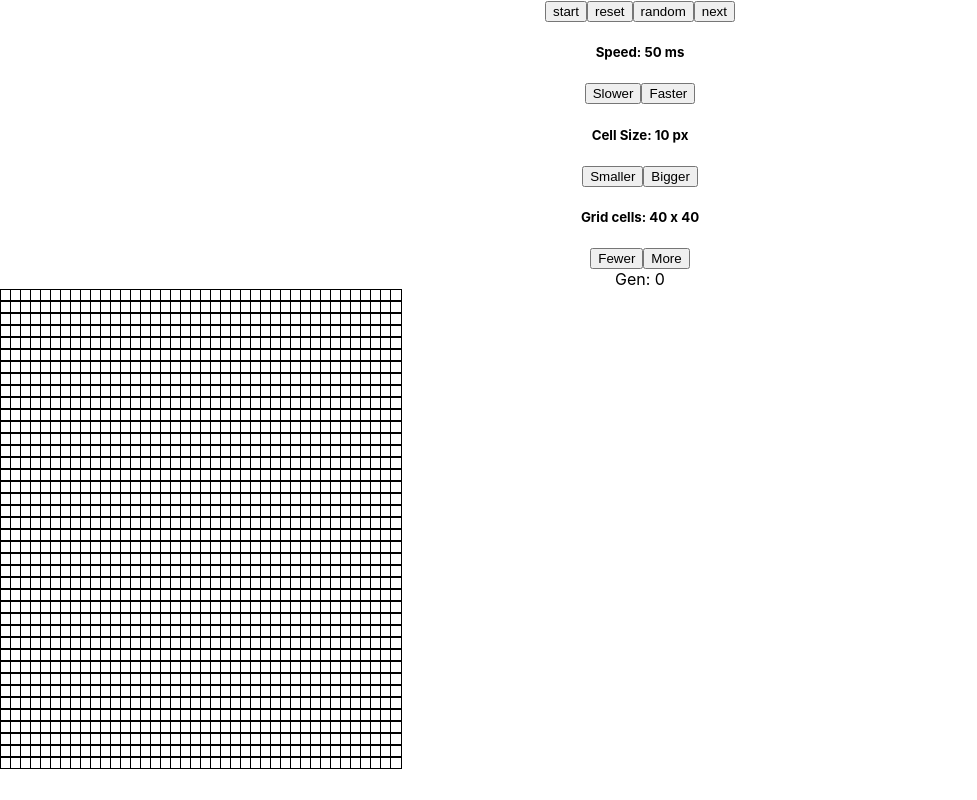
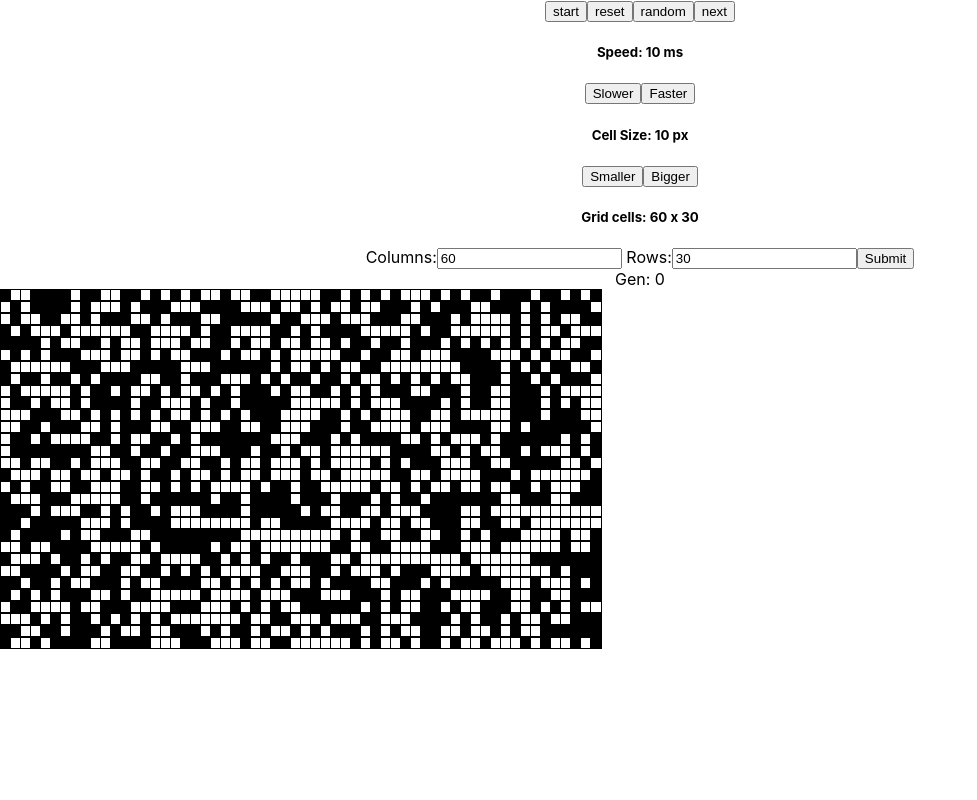
Before and after one commit to ignaciosm/game-of-life, a React (Create React App) app: page / in a window 1280 px wide. Shown: the whole page, without its empty margins (0-977 px from the left). Built offline with nearby package versions, Linux system fonts and the light colour scheme.

Commit message:
stretch done

```diff
--- a/src/components/Grid.js
+++ b/src/components/Grid.js
@@ -1,48 +1,48 @@
-import React, { useState, useEffect } from 'react'
+import React, { useState, useEffect, useCallback } from 'react'
 
 
 const Grid = () => {
-    const [gridSize, setGridSize] = useState(40)
-    const numCols = gridSize;
-    const numRows = numCols;
+    // GRID SIZE
+    const [gridSize, setGridSize] = useState({
+        cols: 60,
+        rows: 30
+    });
+
+    // const numCols = gridSize.cols;
+    // const numRows = gridSize.rows;
 
 
     // BUILD EMPTY GRID
     const emptyGrid = () => {
-        let cols = [];
-        for (let i = 0; i < numCols; i++) {
-            cols.push(Array.from(Array(numRows), () => 0))
-            // console.log('pairs', cols)
+        let rows = [];
+        for (let i = 0; i < gridSize.rows; i++) {
+            rows.push(Array.from(Array(gridSize.cols), () => 0))
+            // console.table(rows)
         }
-        return cols
+        return rows
     }
 
     // BUILD RANDOM GRID
     const randomGrid = () => {
-        let cols = [];
-        for (let i = 0; i < numCols; i++) {
-            cols.push(Array.from(Array(numRows), () => Math.floor(Math.random() * 2)))
-            // console.log('pairs', cols)
+        let rows = [];
+        for (let i = 0; i < gridSize.rows; i++) {
+            rows.push(Array.from(Array(gridSize.cols), () => Math.floor(Math.random() * 2)))
+            // console.table(rows)
         }
-        return cols
+        return rows
     }
 
 
+
     // STATE
-    const [grid, setGrid] = useState(emptyGrid())
-    // const [gridNew, setGridNew] = useState(buildGrid())
+    const [grid, setGrid] = useState(randomGrid())
     const [running, setRunning] = useState(false)
     const [gen, setGen] = useState(0)
-    // const [count, setCount] = useState(0)
-    const [speed, setSpeed] = useState(50)
+    const [speed, setSpeed] = useState(10)
     const [cellSize, setCellSize] = useState(10)
 
 
-
-    const toggle = () => {
-        running ? setRunning(false) : setRunning(true)
-        console.log('clicked start/stop')
-    }
+    // CONTROLLERS
 
     const reset = () => {
         setRunning(false);
@@ -72,24 +72,30 @@ const Grid = () => {
         if (cellSize > 1) { setCellSize(cellSize - 1) }
     }
 
-    const biggerGrid = () => {
-        setGridSize(gridSize + 1)
+
+    const changeGridSize = e => {
+        setGridSize({ ...gridSize, [e.target.name]: Number(e.target.value) });
+        console.log(e.target.name, Number(e.target.value))
     }
 
-    const smallerGrid = () => {
-        if (gridSize > 1) { setGridSize(gridSize - 1) }
+    const submitGridSize = e => {
+        e.preventDefault();
+        // setGrid(emptyGrid(gridSize.rows, gridSize.cols));
+        setGrid(emptyGrid(gridSize.rows, gridSize.cols))
+        console.log('submit')
     }
 
-    const select = (y, x) => {
+    const select = (row_index, col_index) => {
         if (!running) {
-            console.log('x:', x, 'y:', y);
+            console.log('row:', row_index, 'col:', col_index);
             let modGrid = [...grid];
-            let box = modGrid[x][y];
+            // console.table(modGrid)
+            // modGrid[2, 2] = 1
+            let box = modGrid[row_index][col_index];
             // 3. Replace the property you're intested in
-            console.log('box', box)
             box = box ? 0 : 1;
             // 4. Put it back into our array. N.B. we *are* mutating the array here, but that's why we made a copy first
-            modGrid[x][y] = box;
+            modGrid[row_index][col_index] = box;
             // 5. Set the state to our new copy
             setGrid(modGrid);
         }
@@ -103,6 +109,7 @@ const Grid = () => {
         setGrid(newGrid)
     }
 
+    // REPLACE OLD GRID WITH NEW GRID WHEN RUNNING
     useEffect(() => {
         let interval = null;
         if (running) {
@@ -116,41 +123,39 @@ const Grid = () => {
         return () => clearInterval(interval);
     }, [running, gen]);
 
-    console.log('gen', gen)
-    // console.log('running', running, "gen", gen)
 
-    // range of the neighborhood
-    let neighborhood = (grid, x, y) => {
+    // CALCULATE NEIGHBORHOOD
+    let neighborhood = (grid, row_index, col_index) => {
         let count = 0;
         for (let i = -1; i < 2; i++) {
             for (let j = -1; j < 2; j++) {
-                let a = (x + i + numCols) % numCols;
-                let b = (y + j + numRows) % numRows;
-                count += grid[a][b]
+                let row = (row_index + i + gridSize.rows) % gridSize.rows;
+                let col = (col_index + j + gridSize.cols) % gridSize.cols;
+                count += grid[row][col]
             }
         }
-        count -= grid[x][y];
+        count -= grid[row_index][col_index];
         return count
     }
 
-
+    // CREATE NEW GRID FOR THE NEXT GENERATION
     const newGrid = grid.map((row, row_index) => (
-        row.map((xy, col_index) => {
-
+        row.map((box, col_index) => {
             let count = neighborhood(grid, row_index, col_index)
-
-            if (xy === 1 && (count < 2 || count > 3)) {
-                xy = 0
+            if (box === 1 && (count < 2 || count > 3)) {
+                box = 0
             }
-            else if (xy === 0 && count === 3) {
-                xy = 1
+            else if (box === 0 && count === 3) {
+                box = 1
             }
             else {
-                xy = xy
+                box = box;
             }
-            return xy
+            return box
         })
     ))
+
+    // console.log(newGrid)
 
     return (
         <>
@@ -170,28 +175,39 @@ const Grid = () => {
                 <button onClick={bigger}>Bigger</button>
             </div>
             <div>
-                <h5>Grid cells: {gridSize} x {gridSize}</h5>
-                <button onClick={smallerGrid}>Fewer</button>
-                <button onClick={biggerGrid}>More</button>
+                <h5>Grid cells: {gridSize.cols} x {gridSize.rows}</h5>
+                <form onSubmit={submitGridSize}>
+                    <span>
+                        <label>Columns:</label>
+                        <input type="text" name="cols" placeholder="columns" onChange={changeGridSize} value={gridSize.cols} />
+                    </span>
+                    <span> </span>
+                    <span>
+                        <label>Rows:</label>
+                        <input type="text" name="rows" placeholder="rows" onChange={changeGridSize} value={gridSize.rows} />
+                    </span>
+                    <input type="submit" />
+                </form>
+                {/* <button onClick={smallerGrid}>Fewer</button>
+                <button onClick={biggerGrid}>More</button> */}
             </div>
             <div>Gen: {gen}</div>
             <div
                 style={{
                     display: 'grid',
-                    gridTemplateColumns: `repeat(${numCols}, ${cellSize}px)`
+                    gridTemplateColumns: `repeat(${gridSize.cols}, ${cellSize}px)`
                 }}
             >
                 {
-                    grid.map((col, x) => (
-                        col.map((row, y) => (
+                    grid.map((row, row_index) => (
+                        row.map((box, col_index) => (
                             <div
-                                onClick={() => select(y, x)}
-                                value={row}
-                                key={`${x}-${y}`}
+                                onClick={() => select(row_index, col_index)}
+                                key={`${row_index}-${col_index}`}
                                 style={{
                                     width: `${cellSize}px`,
                                     height: `${cellSize}px`,
-                                    background: row ? 'black' : 'white',
+                                    background: box ? 'black' : 'white',
                                     border: 'solid 1px black'
                                 }}>
                                 {/* <span style={{ color: 'blue' }}>{row}</span> */}
```
